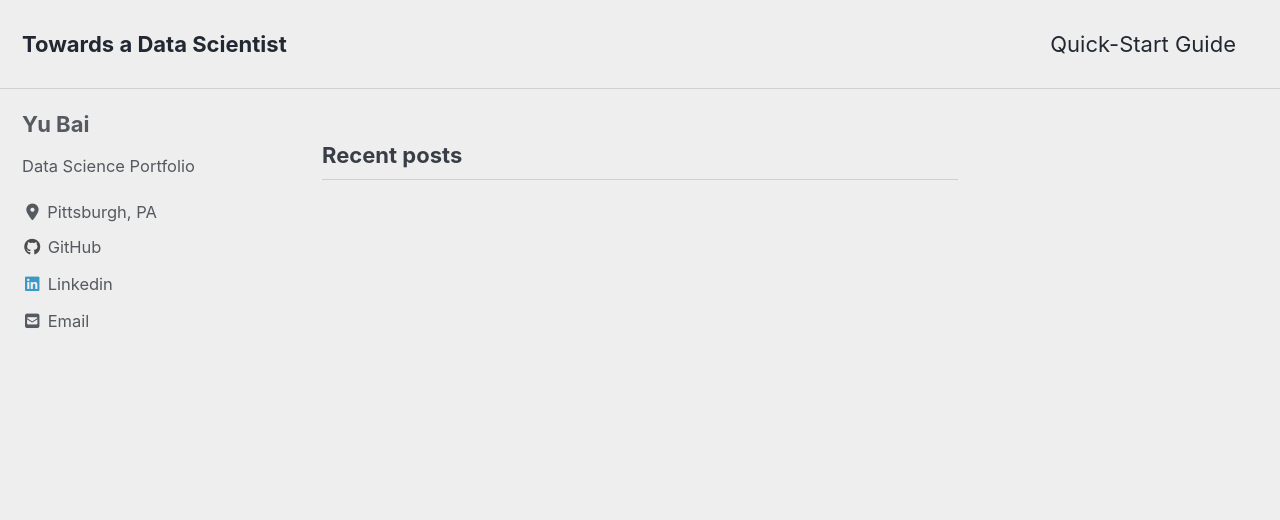
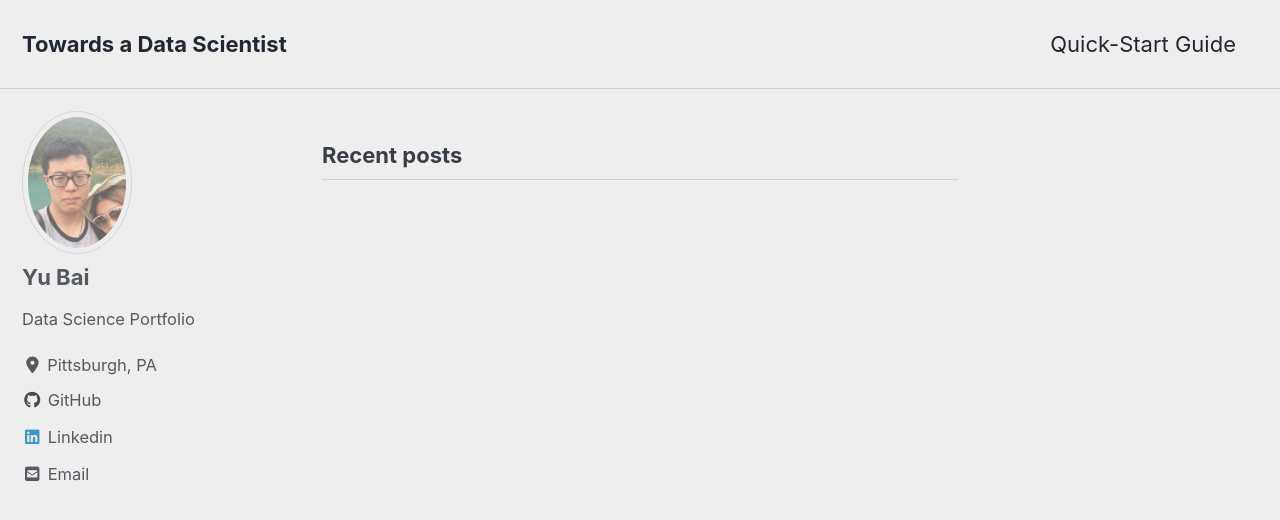
Before and after one commit to watermantle/data_science, a Jekyll site: the page built from index.html, in a window 1280 px wide and 900 px high. Shown: the top 520 px of the window. Built offline with Jekyll 4.4.1, drawn with Linux system fonts in a browser that asks for light colours; cached includes are drawn as plain includes; nearby versions of some CDN libraries; the list of posts is cut into pages by our own code.

Commit message:
initial commit

```diff
--- a/_config.yml
+++ b/_config.yml
@@ -94,7 +94,7 @@
 # Site Author
 author:
   name             : "Yu Bai"
-  avatar           : # path of avatar image, e.g. "/assets/images/bio-photo.jpg"
+  avatar           : "/images/bio-photo.jpg"
   bio              : "Data Science Portfolio"
   location         : "Pittsburgh, PA"
   email            : "baiyufin@gmail.com"
--- a/index.html
+++ b/index.html
@@ -1,4 +1,6 @@
 ---
 layout: home
 author_profile: true
+header:
+    image:"/images/Pittsburgh.jpg"
 ---
```
Also changed, not shown: images/Pittsburgh.jpg (added), images/bio-photo.JPG (added).
